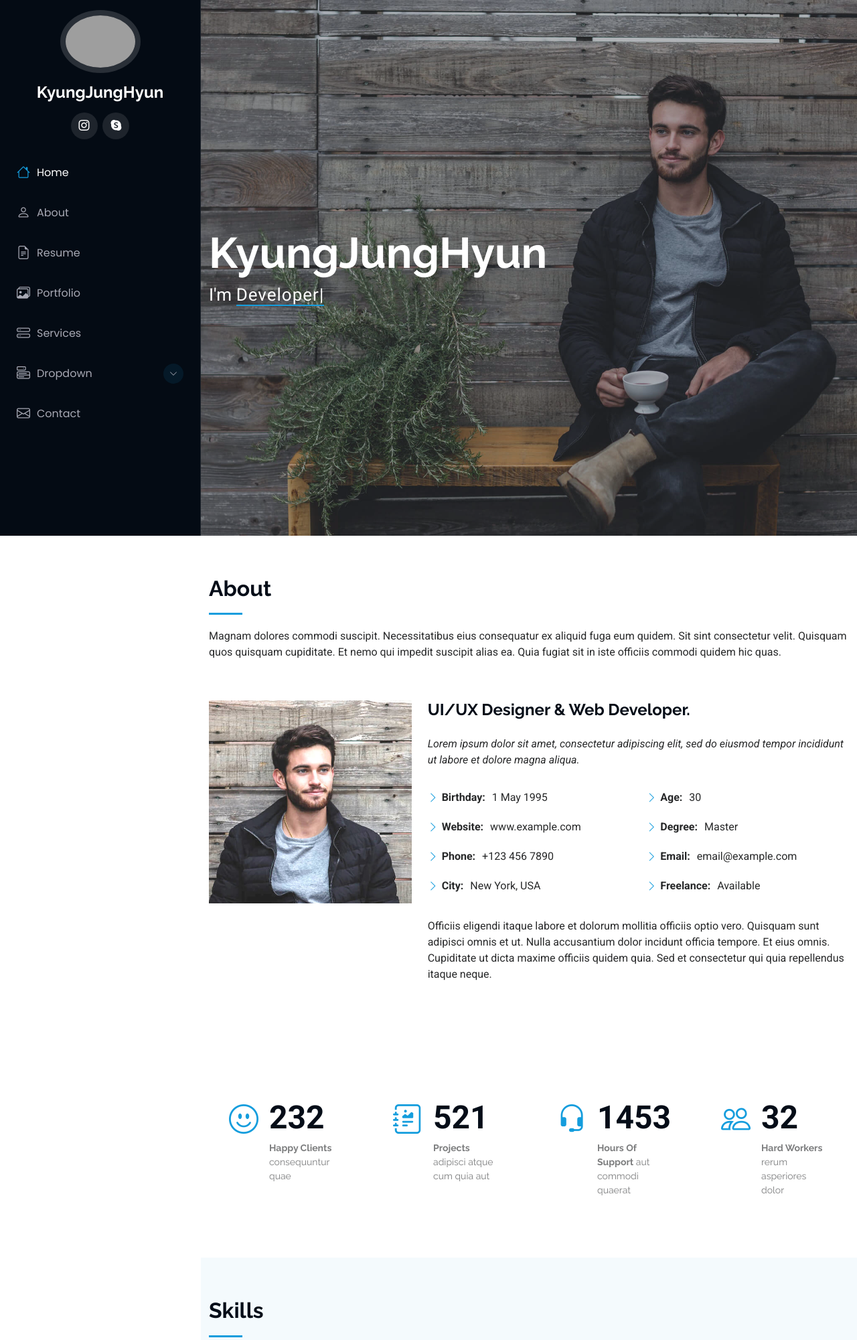
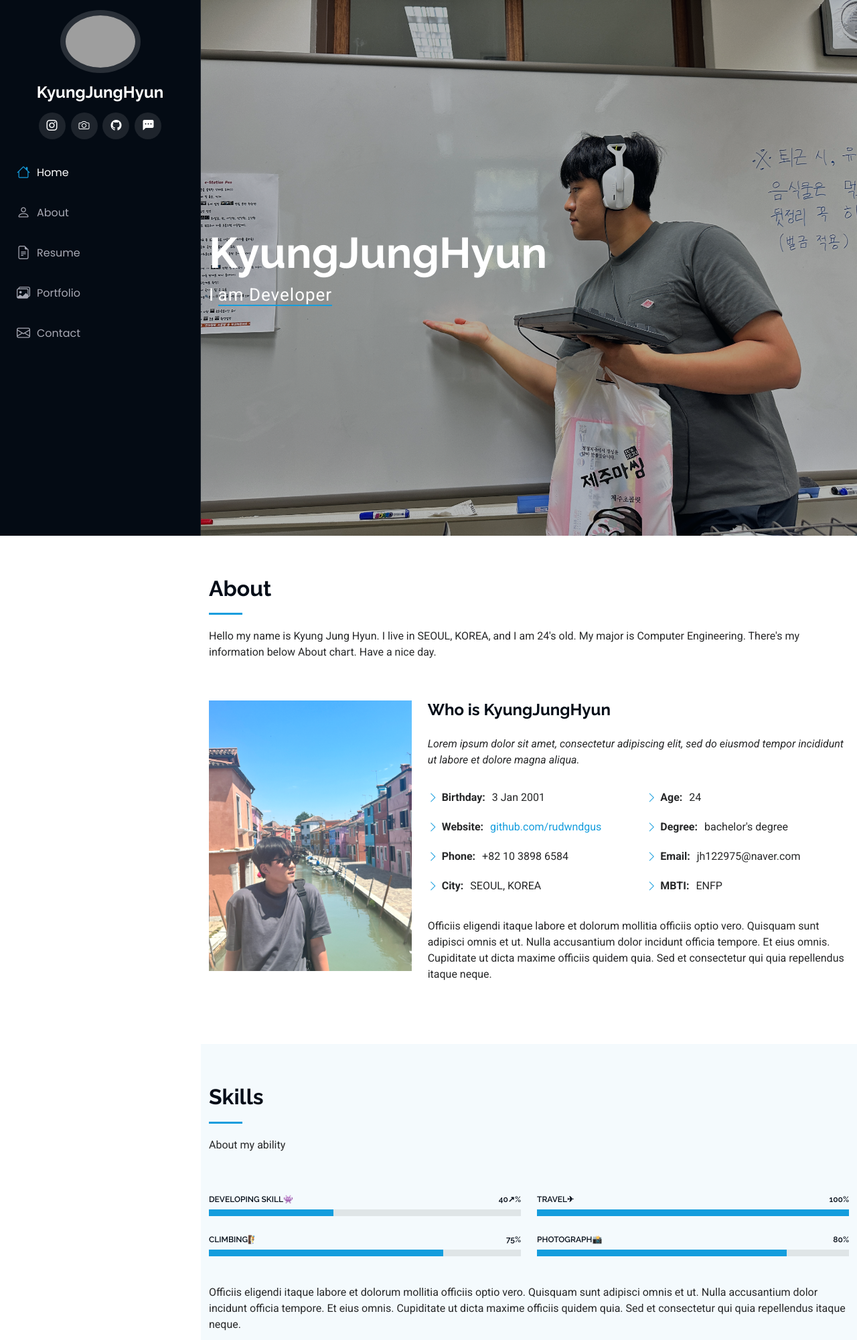
Before and after one commit to rudwndgus/Study, a Python web app: template portfolio/templates/layout.html in a window 1280 px wide. Shown: the top 2001 px of the page at 67% size. Run offline with Jinja, Linux system fonts and the light colour scheme; the template is opened without the code that fills it, so the values that code supplies are empty; some libraries are stand-ins or nearby versions; grey boxes are pictures that could not be loaded.

Commit message:
20240710 update

```diff
--- a/portfolio/templates/layout.html
+++ b/portfolio/templates/layout.html
@@ -9,7 +9,7 @@
   <meta content="" name="keywords">
 
   <!-- Favicons -->
-  <link href="../static/img/favicon.png" rel="icon">
+  <link href="../static/img/riri.jpg" rel="icon">
   <link href="../static/img/apple-touch-icon.png" rel="apple-touch-icon">
 
   <!-- Fonts -->
@@ -53,8 +53,11 @@
 
     <div class="social-links text-center">
       <a href="https://www.instagram.com/kyung_joongjoong/" class="instagram"><i class="bi bi-instagram"></i></a>
-      <a href="http://qr.kakao.com/talk/sjqCeOP_BufkdKIvt_k2Wpx2LUw-" class="google-plus"><i class="bi bi-skype"></i></a>
+      <a href="https://www.instagram.com/photo_by_kyung/" class="camera"><i class="bi bi-camera"></i></a>
+      <a href="https://github.com/rudwndgus" class="github"><i class="bi bi-github"></i></a>
+      <a href="http://qr.kakao.com/talk/sjqCeOP_BufkdKIvt_k2Wpx2LUw-" class="google-plus"><i class="bi bi-chat-left-dots-fill"></i></a>
     </div>
+    <!-- 오! 이런기능이! 부트스트랩인터넷 사이트에서 등록되어있는 아이콘을 별도저장없이 바로 불러와 사용가능하다니 신기방구똥방구자나! 완전 럭키비키쟌나~ -->
 
     <nav id="navmenu" class="navmenu">
       <ul>
@@ -62,24 +65,6 @@
         <li><a href="#about"><i class="bi bi-person navicon"></i> About</a></li>
         <li><a href="#resume"><i class="bi bi-file-earmark-text navicon"></i> Resume</a></li>
         <li><a href="#portfolio"><i class="bi bi-images navicon"></i> Portfolio</a></li>
-        <li><a href="#services"><i class="bi bi-hdd-stack navicon"></i> Services</a></li>
-        <li class="dropdown"><a href="#"><i class="bi bi-menu-button navicon"></i> <span>Dropdown</span> <i class="bi bi-chevron-down toggle-dropdown"></i></a>
-          <ul>
-            <li><a href="#">Dropdown 1</a></li>
-            <li class="dropdown"><a href="#"><span>Deep Dropdown</span> <i class="bi bi-chevron-down toggle-dropdown"></i></a>
-              <ul>
-                <li><a href="#">Deep Dropdown 1</a></li>
-                <li><a href="#">Deep Dropdown 2</a></li>
-                <li><a href="#">Deep Dropdown 3</a></li>
-                <li><a href="#">Deep Dropdown 4</a></li>
-                <li><a href="#">Deep Dropdown 5</a></li>
-              </ul>
-            </li>
-            <li><a href="#">Dropdown 2</a></li>
-            <li><a href="#">Dropdown 3</a></li>
-            <li><a href="#">Dropdown 4</a></li>
-          </ul>
-        </li>
         <li><a href="#contact"><i class="bi bi-envelope navicon"></i> Contact</a></li>
       </ul>
     </nav>
@@ -91,11 +76,11 @@
     <!-- Hero Section -->
     <section id="hero" class="hero section dark-background">
 
-      <img src="../static/img/hero-bg.jpg" alt="" data-aos="fade-in" class="">
+      <img src="../static/img/me.jpg" alt="" data-aos="fade-in" class="">
 
       <div class="container" data-aos="fade-up" data-aos-delay="100">
         <h2>KyungJungHyun</h2>
-        <p>I'm <span class="typed" data-typed-items="Student, Developer, climber, Photographer, Traveler">Designer</span><span class="typed-cursor typed-cursor--blink" aria-hidden="true"></span><span class="typed-cursor typed-cursor--blink" aria-hidden="true"></span></p>
+        <p>I <span class="typed" data-typed-items="am Student, am Developer, am Climber, was Photographer, am Traveler">Designer</span><span class="typed-cursor typed-cursor--blink" aria-hidden="true"></span><span class="typed-cursor typed-cursor--blink" aria-hidden="true"></span></p>
       </div>
 
     </section><!-- /Hero Section -->
@@ -106,17 +91,17 @@
       <!-- Section Title -->
       <div class="container section-title" data-aos="fade-up">
         <h2>About</h2>
-        <p>Magnam dolores commodi suscipit. Necessitatibus eius consequatur ex aliquid fuga eum quidem. Sit sint consectetur velit. Quisquam quos quisquam cupiditate. Et nemo qui impedit suscipit alias ea. Quia fugiat sit in iste officiis commodi quidem hic quas.</p>
+        <p>Hello my name is Kyung Jung Hyun. I live in SEOUL, KOREA, and I am 24's old. My major is Computer Engineering. There's my information below About chart. Have a nice day.</p>
       </div><!-- End Section Title -->
 
       <div class="container" data-aos="fade-up" data-aos-delay="100">
 
         <div class="row gy-4 justify-content-center">
           <div class="col-lg-4">
-            <img src="../static/img/my-profile-img.jpg" class="img-fluid" alt="">
+            <img src="../static/img/me1.jpg" class="img-fluid" alt="">
           </div>
           <div class="col-lg-8 content">
-            <h2>UI/UX Designer &amp; Web Developer.</h2>
+            <h2>Who is KyungJungHyun</h2>
             <p class="fst-italic py-3">
               Lorem ipsum dolor sit amet, consectetur adipiscing elit, sed do eiusmod tempor incididunt ut labore et dolore
               magna aliqua.
@@ -124,18 +109,18 @@
             <div class="row">
               <div class="col-lg-6">
                 <ul>
-                  <li><i class="bi bi-chevron-right"></i> <strong>Birthday:</strong> <span>1 May 1995</span></li>
-                  <li><i class="bi bi-chevron-right"></i> <strong>Website:</strong> <span>www.example.com</span></li>
-                  <li><i class="bi bi-chevron-right"></i> <strong>Phone:</strong> <span>+123 456 7890</span></li>
-                  <li><i class="bi bi-chevron-right"></i> <strong>City:</strong> <span>New York, USA</span></li>
+                  <li><i class="bi bi-chevron-right"></i> <strong>Birthday:</strong> <span>3 Jan 2001</span></li>
+                  <li><i class="bi bi-chevron-right"></i> <strong>Website:</strong> <span><a href="https://github.com/rudwndgus">github.com/rudwndgus</a></span></li>
+                  <li><i class="bi bi-chevron-right"></i> <strong>Phone:</strong> <span>+82 10 3898 6584</span></li>
+                  <li><i class="bi bi-chevron-right"></i> <strong>City:</strong> <span>SEOUL, KOREA</span></li>
                 </ul>
               </div>
               <div class="col-lg-6">
                 <ul>
-                  <li><i class="bi bi-chevron-right"></i> <strong>Age:</strong> <span>30</span></li>
-                  <li><i class="bi bi-chevron-right"></i> <strong>Degree:</strong> <span>Master</span></li>
-                  <li><i class="bi bi-chevron-right"></i> <strong>Email:</strong> <span>email@example.com</span></li>
-                  <li><i class="bi bi-chevron-right"></i> <strong>Freelance:</strong> <span>Available</span></li>
+                  <li><i class="bi bi-chevron-right"></i> <strong>Age:</strong> <span>24</span></li>
+                  <li><i class="bi bi-chevron-right"></i> <strong>Degree:</strong> <span>bachelor's degree</span></li>
+                  <li><i class="bi bi-chevron-right"></i> <strong>Email:</strong> <span>jh122975@naver.com</span></li>
+                  <li><i class="bi bi-chevron-right"></i> <strong>MBTI:</strong> <span>ENFP</span></li>
                 </ul>
               </div>
             </div>
@@ -150,58 +135,13 @@
 
     </section><!-- /About Section -->
 
-    <!-- Stats Section -->
-    <section id="stats" class="stats section">
-
-      <div class="container" data-aos="fade-up" data-aos-delay="100">
-
-        <div class="row gy-4">
-
-          <div class="col-lg-3 col-md-6">
-            <div class="stats-item">
-              <i class="bi bi-emoji-smile"></i>
-              <span data-purecounter-start="0" data-purecounter-end="232" data-purecounter-duration="1" class="purecounter"></span>
-              <p><strong>Happy Clients</strong> <span>consequuntur quae</span></p>
-            </div>
-          </div><!-- End Stats Item -->
-
-          <div class="col-lg-3 col-md-6">
-            <div class="stats-item">
-              <i class="bi bi-journal-richtext"></i>
-              <span data-purecounter-start="0" data-purecounter-end="521" data-purecounter-duration="1" class="purecounter"></span>
-              <p><strong>Projects</strong> <span>adipisci atque cum quia aut</span></p>
-            </div>
-          </div><!-- End Stats Item -->
-
-          <div class="col-lg-3 col-md-6">
-            <div class="stats-item">
-              <i class="bi bi-headset"></i>
-              <span data-purecounter-start="0" data-purecounter-end="1453" data-purecounter-duration="1" class="purecounter"></span>
-              <p><strong>Hours Of Support</strong> <span>aut commodi quaerat</span></p>
-            </div>
-          </div><!-- End Stats Item -->
-
-          <div class="col-lg-3 col-md-6">
-            <div class="stats-item">
-              <i class="bi bi-people"></i>
-              <span data-purecounter-start="0" data-purecounter-end="32" data-purecounter-duration="1" class="purecounter"></span>
-              <p><strong>Hard Workers</strong> <span>rerum asperiores dolor</span></p>
-            </div>
-          </div><!-- End Stats Item -->
-
-        </div>
-
-      </div>
-
-    </section><!-- /Stats Section -->
-
     <!-- Skills Section -->
     <section id="skills" class="skills section light-background">
 
       <!-- Section Title -->
       <div class="container section-title" data-aos="fade-up">
         <h2>Skills</h2>
-        <p>Necessitatibus eius consequatur ex aliquid fuga eum quidem sint consectetur velit</p>
+        <p>About my ability</p>
       </div><!-- End Section Title -->
 
       <div class="container" data-aos="fade-up" data-aos-delay="100">
@@ -211,21 +151,14 @@
           <div class="col-lg-6">
 
             <div class="progress">
-              <span class="skill"><span>HTML</span> <i class="val">100%</i></span>
+              <span class="skill"><span>Developing Skill👾</span> <i class="val">40↗%</i></span>
               <div class="progress-bar-wrap">
-                <div class="progress-bar" role="progressbar" aria-valuenow="100" aria-valuemin="0" aria-valuemax="100"></div>
+                <div class="progress-bar" role="progressbar" aria-valuenow="40" aria-valuemin="0" aria-valuemax="40"></div>
               </div>
             </div><!-- End Skills Item -->
 
             <div class="progress">
-              <span class="skill"><span>CSS</span> <i class="val">90%</i></span>
-              <div class="progress-bar-wrap">
-                <div class="progress-bar" role="progressbar" aria-valuenow="90" aria-valuemin="0" aria-valuemax="100"></div>
-              </div>
-            </div><!-- End Skills Item -->
-
-            <div class="progress">
-              <span class="skill"><span>JavaScript</span> <i class="val">75%</i></span>
+              <span class="skill"><span>Climbing🧗</span> <i class="val">75%</i></span>
               <div class="progress-bar-wrap">
                 <div class="progress-bar" role="progressbar" aria-valuenow="75" aria-valuemin="0" aria-valuemax="100"></div>
               </div>
@@ -236,30 +169,25 @@
           <div class="col-lg-6">
 
             <div class="progress">
-              <span class="skill"><span>PHP</span> <i class="val">80%</i></span>
+              <span class="skill"><span>Travel✈</span> <i class="val">100%</i></span>
+              <div class="progress-bar-wrap">
+                <div class="progress-bar" role="progressbar" aria-valuenow="100" aria-valuemin="0" aria-valuemax="100"></div>
+              </div>
+            </div><!-- End Skills Item -->
+
+            <div class="progress">
+              <span class="skill"><span>Photograph📸</span> <i class="val">80%</i></span>
               <div class="progress-bar-wrap">
                 <div class="progress-bar" role="progressbar" aria-valuenow="80" aria-valuemin="0" aria-valuemax="100"></div>
               </div>
             </div><!-- End Skills Item -->
-
-            <div class="progress">
-              <span class="skill"><span>WordPress/CMS</span> <i class="val">90%</i></span>
-              <div class="progress-bar-wrap">
-                <div class="progress-bar" role="progressbar" aria-valuenow="90" aria-valuemin="0" aria-valuemax="100"></div>
-              </div>
-            </div><!-- End Skills Item -->
-
-            <div class="progress">
-              <span class="skill"><span>Photoshop</span> <i class="val">55%</i></span>
-              <div class="progress-bar-wrap">
-                <div class="progress-bar" role="progressbar" aria-valuenow="55" aria-valuemin="0" aria-valuemax="100"></div>
-              </div>
-            </div><!-- End Skills Item -->
-
           </div>
 
         </div>
-
+        <p class="py-3">
+          Officiis eligendi itaque labore et dolorum mollitia officiis optio vero. Quisquam sunt adipisci omnis et ut. Nulla accusantium dolor incidunt officia tempore. Et eius omnis.
+          Cupiditate ut dicta maxime officiis quidem quia. Sed et consectetur qui quia repellendus itaque neque.
+        </p>
       </div>
 
     </section><!-- /Skills Section -->
@@ -270,7 +198,7 @@
       <!-- Section Title -->
       <div class="container section-title" data-aos="fade-up">
         <h2>Resume</h2>
-        <p>Magnam dolores commodi suscipit. Necessitatibus eius consequatur ex aliquid fuga eum quidem. Sit sint consectetur velit. Quisquam quos quisquam cupiditate. Et nemo qui impedit suscipit alias ea. Quia fugiat sit in iste officiis commodi quidem hic quas.</p>
+        <p>introducing my shabby resume</p>
       </div><!-- End Section Title -->
 
       <div class="container">
--- a/python study/오늘의 문제/20240710/숫자바꾸어 출력9507.py
+++ b/python study/오늘의 문제/20240710/숫자바꾸어 출력9507.py
@@ -6,12 +6,11 @@
 
 # 풀이
 
-# 두 변수에 각각 10과 20을 대입
 a = 10
 b = 20
 
-# 두 변수의 값을 교환
 a, b = b, a
 
-# 결과 출력
 print(a, b)
+
+# temp 자바, c 에서는 잠시 저장할공간을 만들어서 값을 바꾸기를 한다. 잠시 사용할떄 임시저장같은 느낌으로
```
Also changed, not shown: portfolio/static/img/me.jpg (added), portfolio/static/img/me1.jpg (added), portfolio/static/img/me2.jpg (added), portfolio/static/img/me3.jpg (added), portfolio/static/img/riri.jpg (added).
